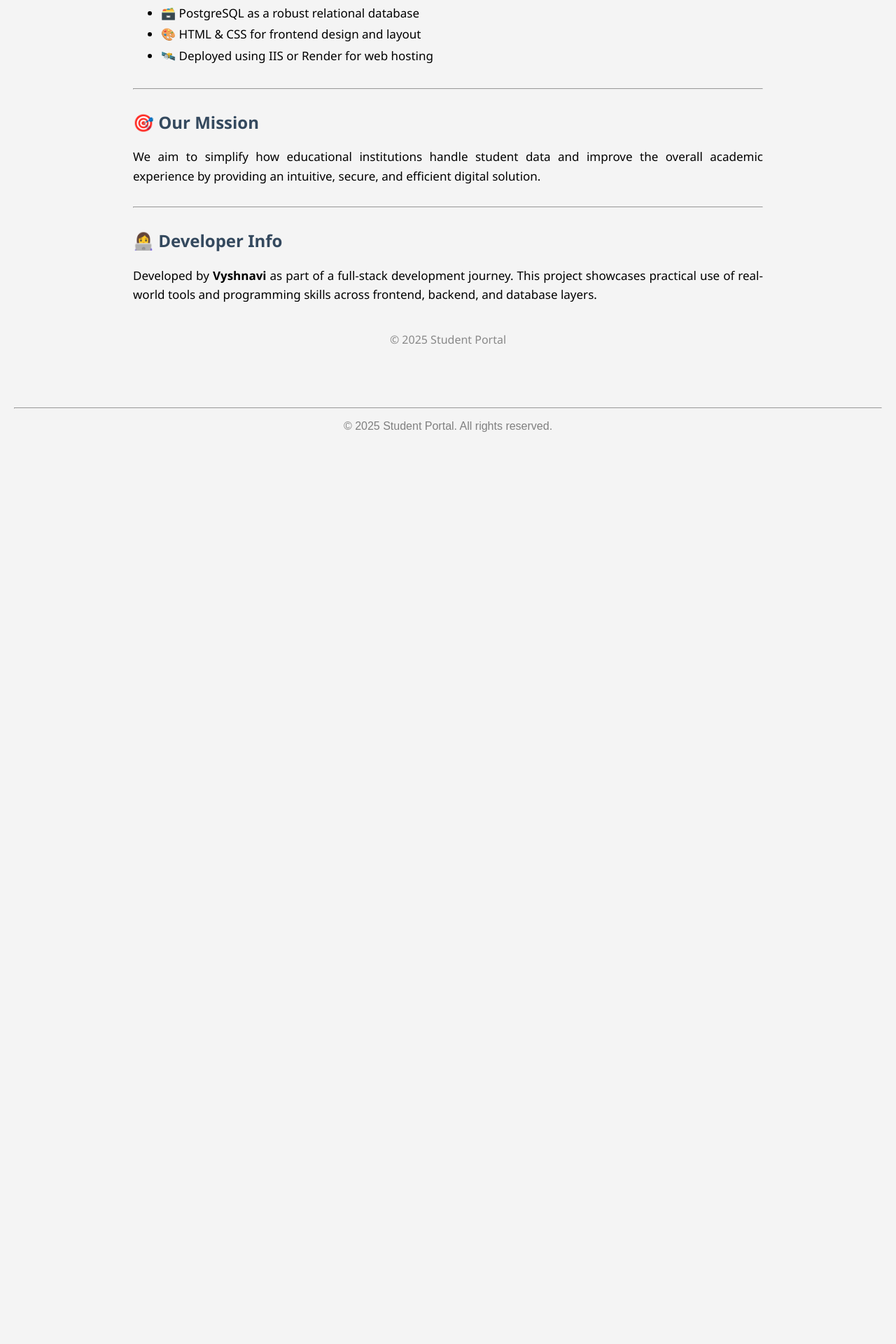
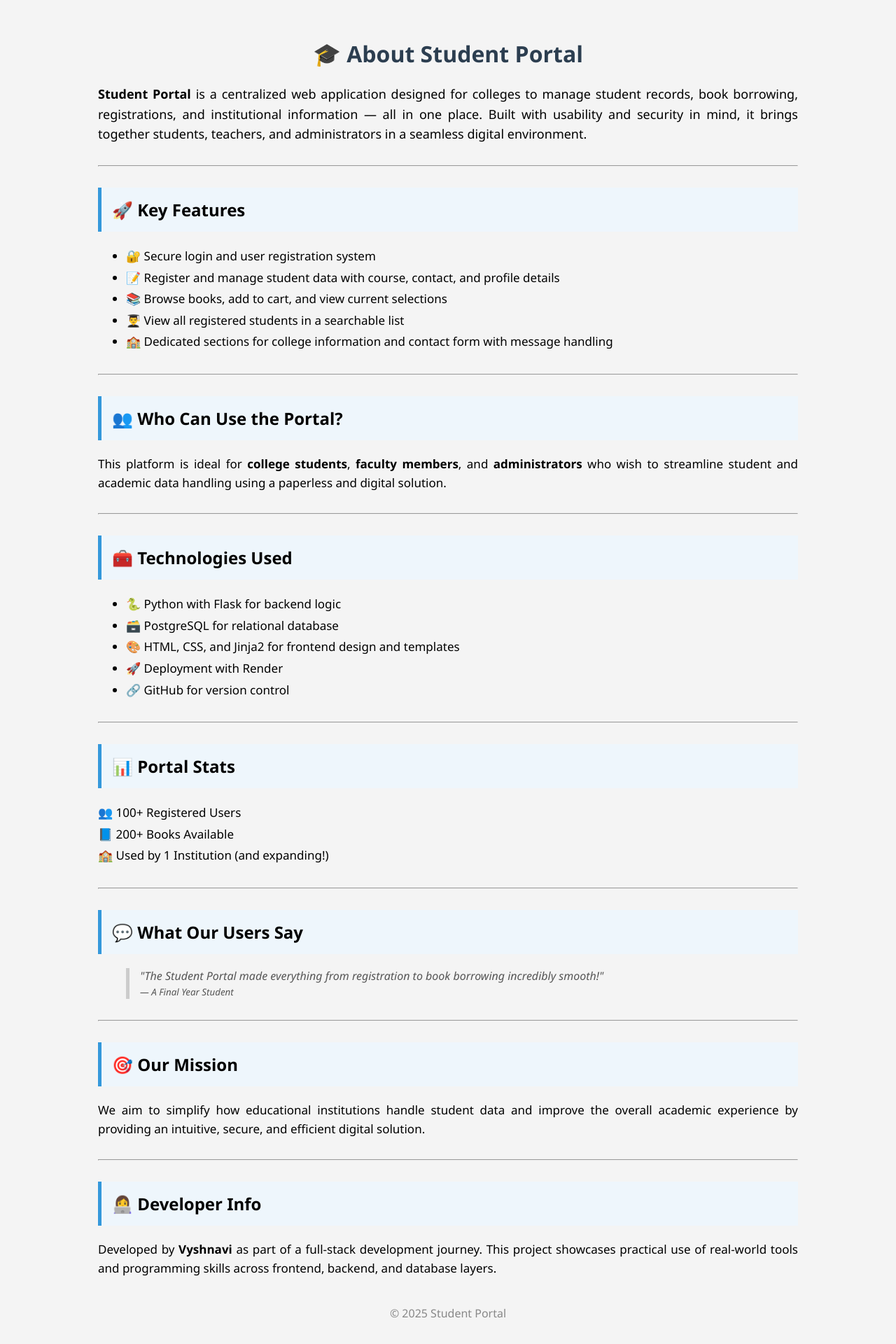
Before and after one commit to SureddyVyshnavi/student_portal, a Flask app: page /about in a window 1280 px wide. Shown: the part 928-2848 px from the top of the page at 70% size. Before the commit the page ends 1545 px from the top, so only its background shows below. Run offline with Flask 3, Linux system fonts and the light colour scheme; some libraries are stand-ins or nearby versions.

Commit message:
Improved About Page with banner and layout

```diff
--- a/templates/about.html
+++ b/templates/about.html
@@ -1,6 +1,11 @@
 {% extends "base.html" %}
 {% block content %}
-<div style="max-width:900px; margin:auto; padding:40px; font-family:Segoe UI, sans-serif;">
+<div style="max-width:1000px; margin:auto; padding:40px; font-family:Segoe UI, sans-serif;">
+
+    <!-- 🔷 Banner Image -->
+    <img src="{{ url_for('static', filename='images/about-banner.jpg') }}"
+         style="width:100%; border-radius:10px; margin-bottom:30px;"
+         alt="Student Portal Banner">
 
     <h1 style="text-align:center; color:#2c3e50;">🎓 About Student Portal</h1>
     <p style="font-size:18px; line-height:1.6; text-align:justify;">
@@ -9,7 +14,7 @@
 
     <hr style="margin:30px 0;">
 
-    <h2 style="color:#34495e;">🚀 Key Features</h2>
+    <h2 style="background-color:#eef6fc; padding:15px; border-left:5px solid #3498db;">🚀 Key Features</h2>
     <ul style="font-size:17px; line-height:1.8;">
         <li>🔐 Secure login and user registration system</li>
         <li>📝 Register and manage student data with course, contact, and profile details</li>
@@ -20,31 +25,49 @@
 
     <hr style="margin:30px 0;">
 
-    <h2 style="color:#34495e;">👥 Who Can Use the Portal?</h2>
+    <h2 style="background-color:#eef6fc; padding:15px; border-left:5px solid #3498db;">👥 Who Can Use the Portal?</h2>
     <p style="font-size:17px; line-height:1.6; text-align:justify;">
         This platform is ideal for <strong>college students</strong>, <strong>faculty members</strong>, and <strong>administrators</strong> who wish to streamline student and academic data handling using a paperless and digital solution.
     </p>
 
     <hr style="margin:30px 0;">
 
-    <h2 style="color:#34495e;">🧰 Technologies Used</h2>
+    <h2 style="background-color:#eef6fc; padding:15px; border-left:5px solid #3498db;">🧰 Technologies Used</h2>
     <ul style="font-size:17px; line-height:1.8;">
-        <li>🐍 Python with Flask for the backend logic</li>
-        <li>🗃️ PostgreSQL as a robust relational database</li>
-        <li>🎨 HTML & CSS for frontend design and layout</li>
-        <li>🛰️ Deployed using IIS or Render for web hosting</li>
+        <li>🐍 Python with Flask for backend logic</li>
+        <li>🗃️ PostgreSQL for relational database</li>
+        <li>🎨 HTML, CSS, and Jinja2 for frontend design and templates</li>
+        <li>🚀 Deployment with Render</li>
+        <li>🔗 GitHub for version control</li>
     </ul>
 
     <hr style="margin:30px 0;">
 
-    <h2 style="color:#34495e;">🎯 Our Mission</h2>
+    <h2 style="background-color:#eef6fc; padding:15px; border-left:5px solid #3498db;">📊 Portal Stats</h2>
+    <ul style="list-style:none; padding:0; font-size:17px; line-height:1.8;">
+        <li>👥 100+ Registered Users</li>
+        <li>📘 200+ Books Available</li>
+        <li>🏫 Used by 1 Institution (and expanding!)</li>
+    </ul>
+
+    <hr style="margin:30px 0;">
+
+    <h2 style="background-color:#eef6fc; padding:15px; border-left:5px solid #3498db;">💬 What Our Users Say</h2>
+    <blockquote style="font-style:italic; color:#555; border-left:5px solid #ccc; padding-left:15px;">
+        "The Student Portal made everything from registration to book borrowing incredibly smooth!"<br>
+        <small>— A Final Year Student</small>
+    </blockquote>
+
+    <hr style="margin:30px 0;">
+
+    <h2 style="background-color:#eef6fc; padding:15px; border-left:5px solid #3498db;">🎯 Our Mission</h2>
     <p style="font-size:17px; line-height:1.6; text-align:justify;">
         We aim to simplify how educational institutions handle student data and improve the overall academic experience by providing an intuitive, secure, and efficient digital solution.
     </p>
 
     <hr style="margin:30px 0;">
 
-    <h2 style="color:#34495e;">👩‍💻 Developer Info</h2>
+    <h2 style="background-color:#eef6fc; padding:15px; border-left:5px solid #3498db;">👩‍💻 Developer Info</h2>
     <p style="font-size:17px; line-height:1.6; text-align:justify;">
         Developed by <strong>Vyshnavi</strong> as part of a full-stack development journey. This project showcases practical use of real-world tools and programming skills across frontend, backend, and database layers.
     </p>
```
